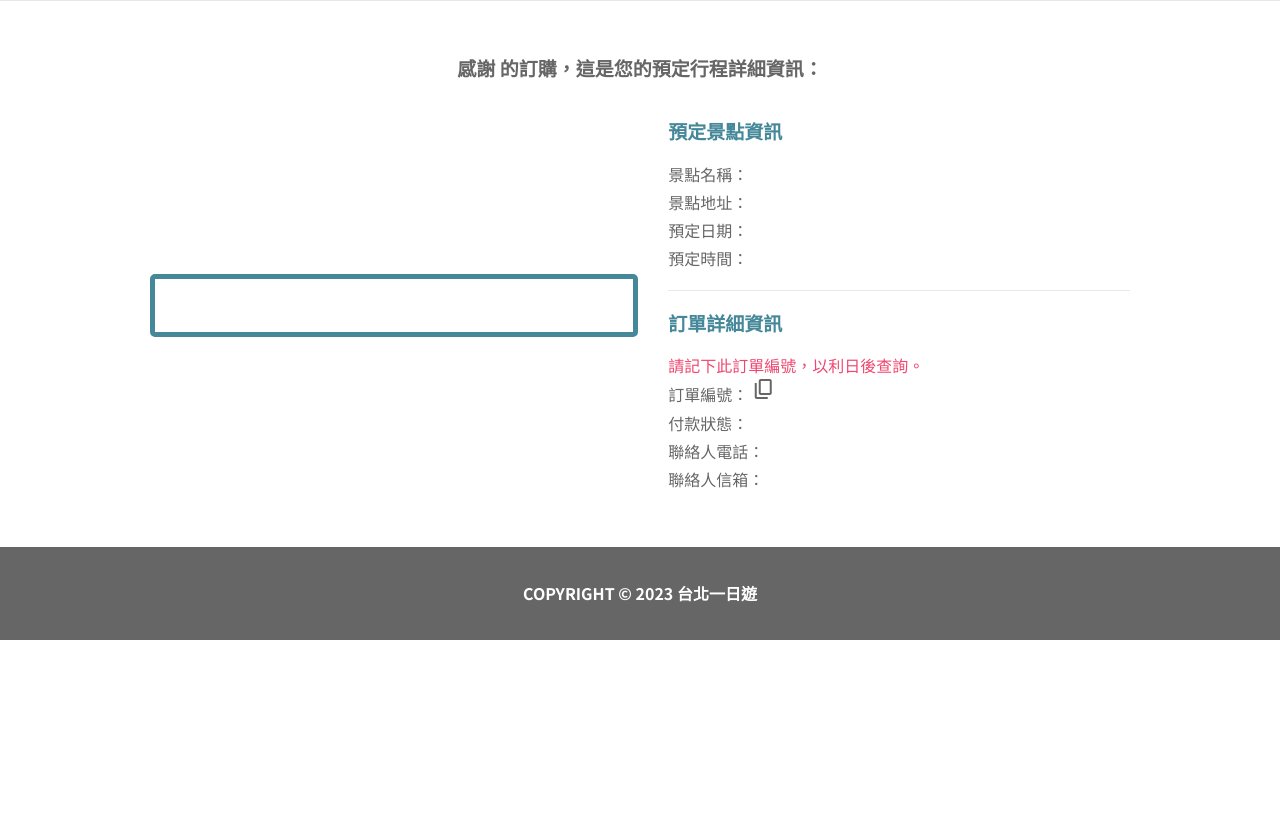
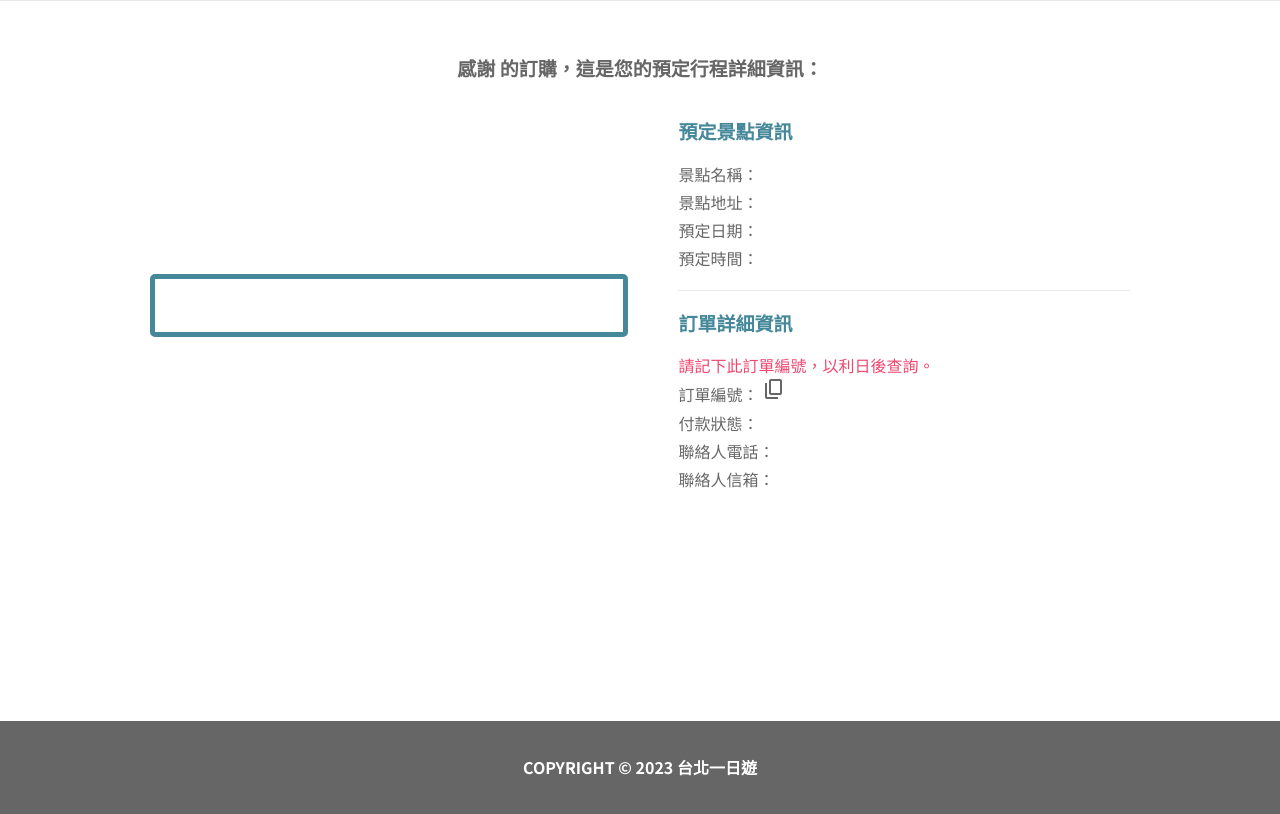
Before and after one commit to Katlyn880815/Taipei-day-trip, a Flask app: page /thankyou in a window 1280 px wide. Shown: the part 54-868 px from the top of the page. Before the commit the page ends 694 px from the top, so only its background shows below. Run offline with Flask 3, Linux system fonts and the light colour scheme; parts of the project's set-up code (start-up, migrations or seed data) failed here and were passed over.

Commit message:
fixed the footer of thankyou page

```diff
--- a/static/css/main.css
+++ b/static/css/main.css
@@ -754,6 +754,7 @@ main .section__booking-form .price .btn__booking {
 
 .section__order-info {
   padding: 6rem 0;
+  min-height: 90vh;
 }
 .section__order-info .heading__sixth {
   margin-bottom: 5rem;
@@ -763,7 +764,7 @@ main .section__booking-form .price .btn__booking {
 .section__order-info .order {
   display: flex;
   align-items: center;
-  gap: 3rem;
+  gap: 5rem;
 }
 @media (max-width: 56.25em) {
   .section__order-info .order {
--- a/static/scss/thankyou.scss
+++ b/static/scss/thankyou.scss
@@ -1,5 +1,6 @@
 .section__order-info {
   padding: 6rem 0;
+  min-height: 90vh;
 
   .heading__sixth {
     margin-bottom: 5rem;
@@ -10,7 +11,7 @@
   .order {
     display: flex;
     align-items: center;
-    gap: 3rem;
+    gap: 5rem;
 
     @include respond(tab-port) {
       display: block;
```
Also changed, not shown: 1 other file.
